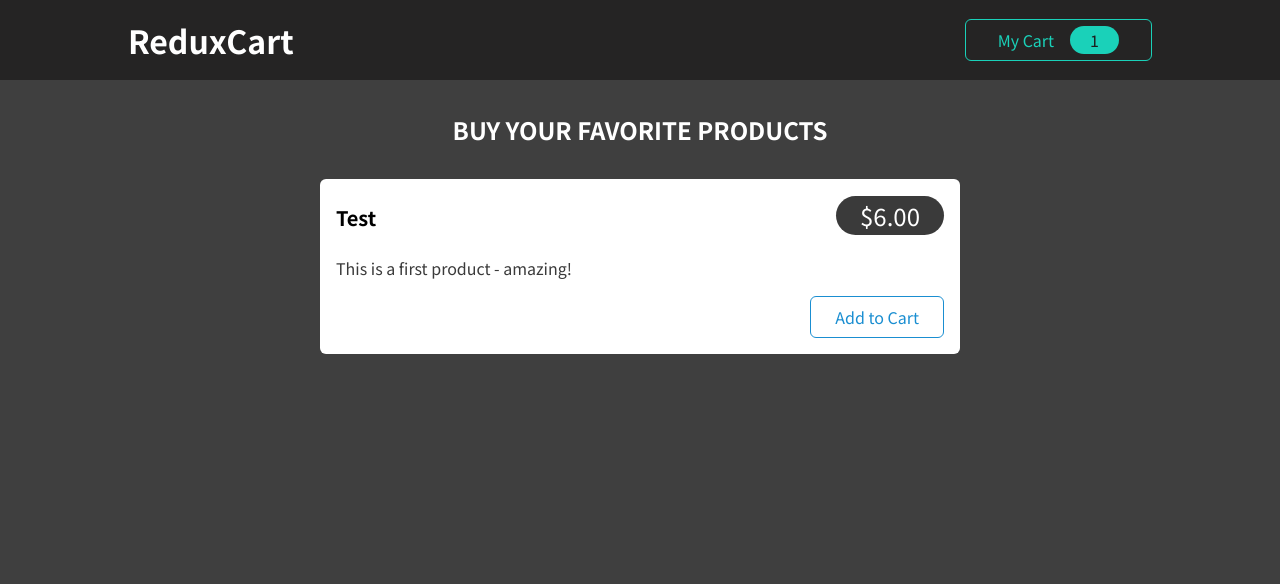
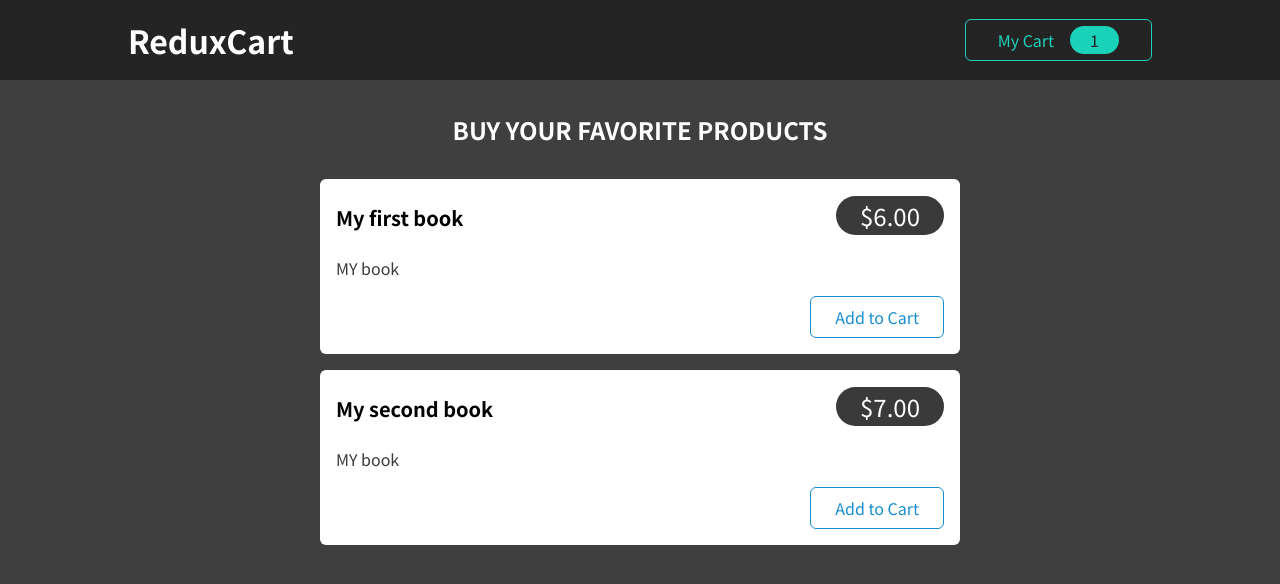
Before and after one commit to bilalshabbir31/advanced-redux, a React (Create React App) app: page / in a window 1280 px wide. Shown: the top 584 px of the page. Built offline with nearby package versions, Linux system fonts and the light colour scheme.

Commit message:
render dummy products

```diff
--- a/src/components/Shop/Products.js
+++ b/src/components/Shop/Products.js
@@ -1,16 +1,25 @@
-import ProductItem from './ProductItem';
-import classes from './Products.module.css';
+import ProductItem from "./ProductItem";
+import classes from "./Products.module.css";
+
+const DUMMY_ProductS = [
+  { id: "p1", price: 6, title: "My first book", description: "MY book" },
+  { id: "p2", price: 7, title: "My second book", description: "MY book" },
+];
 
 const Products = (props) => {
   return (
     <section className={classes.products}>
       <h2>Buy your favorite products</h2>
       <ul>
-        <ProductItem
-          title='Test'
-          price={6}
-          description='This is a first product - amazing!'
-        />
+        {DUMMY_ProductS.map((product) => (
+          <ProductItem
+            key={product.id}
+            id={product.id}
+            title={product.title}
+            price={product.price}
+            description={product.description}
+          />
+        ))}
       </ul>
     </section>
   );
```
